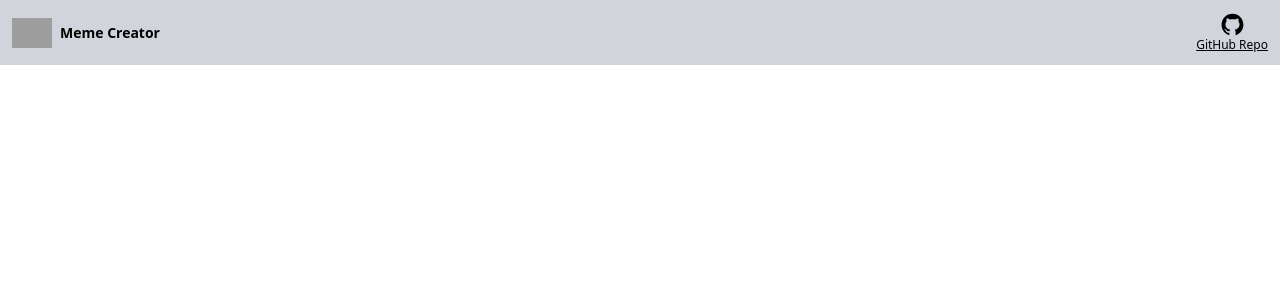
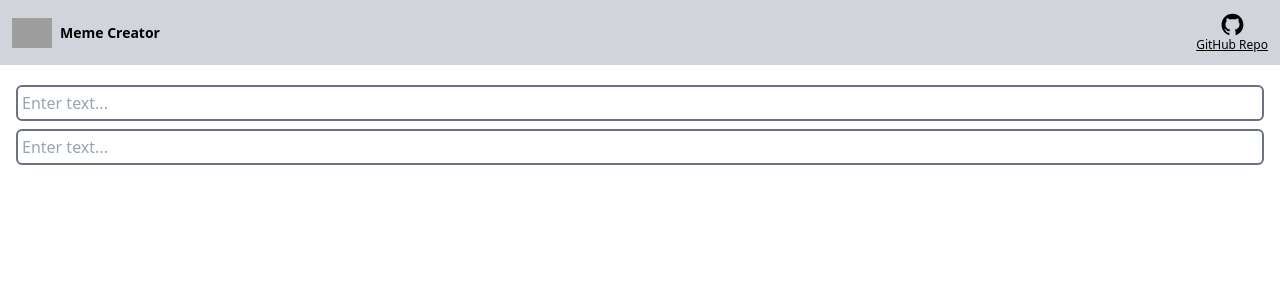
Before and after one commit to CDDR1/meme-generator-app, a React (Create React App) app: page / in a window 1280 px wide. Shown: the top 300 px of the page. Built offline with nearby package versions, Linux system fonts and the light colour scheme; grey boxes are pictures that could not be loaded.

Commit message:
Created MemeInputs and Input components

```diff
--- a/src/App.js
+++ b/src/App.js
@@ -1,9 +1,11 @@
 import Header from "./components/Header";
+import MemeInputs from "./components/MemeInputs";
 
 const App = () => {
     return (
         <div className="App">
             <Header />
+            <MemeInputs />
         </div>
     );
 };
--- /dev/null
+++ b/src/components/Input.jsx
@@ -0,0 +1,9 @@
+const Input = () => {
+    return (
+        <div>
+            <input type="text" placeholder="Enter text..." className="block p-1 w-full border-2 border-gray-500 rounded-md" />
+        </div>
+    );
+};
+
+export default Input;
--- /dev/null
+++ b/src/components/MemeInputs.jsx
@@ -0,0 +1,12 @@
+import Input from "./Input";
+
+const MemeInputs = () => {
+    return (
+        <div className="flex flex-col gap-2 px-4 pt-5">
+            <Input />
+            <Input />
+        </div>
+    );
+};
+
+export default MemeInputs;
```
